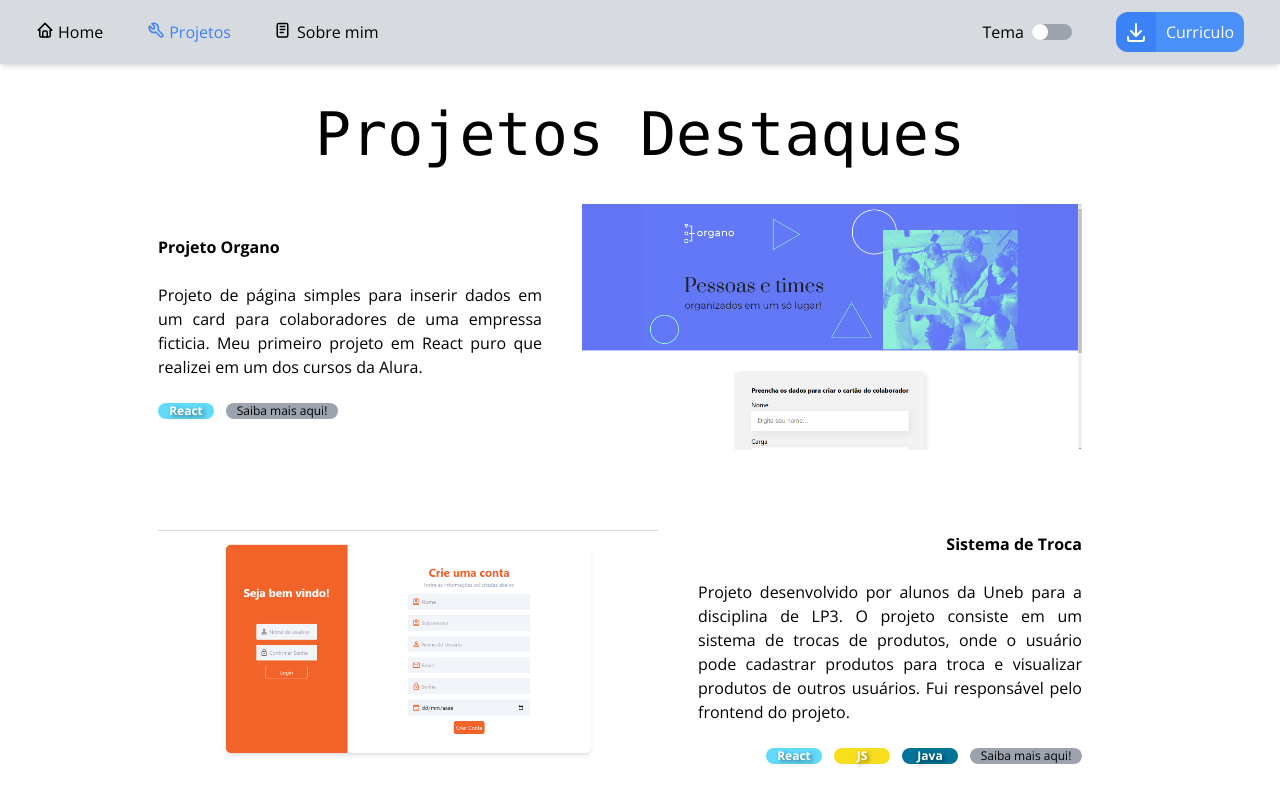
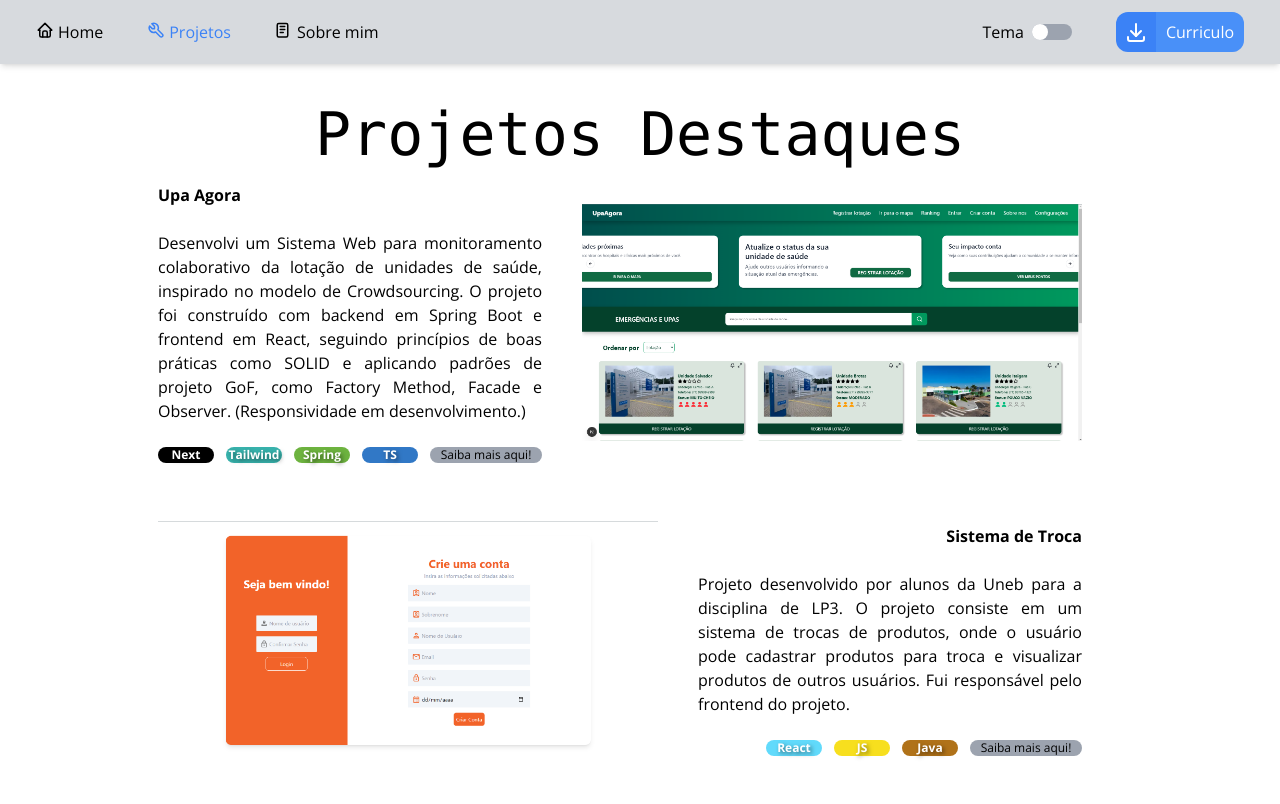
Before and after one commit to N1nh4/portifolio, a Next.js app: page /Projetos in a window 1280 px wide. Shown: the top 804 px of the page. Built offline with nearby package versions, Linux system fonts and the light colour scheme.

Commit message:
add projeto upaagora

```diff
--- a/src/data/projetos.ts
+++ b/src/data/projetos.ts
@@ -11,10 +11,10 @@ export interface Projetos {
 export const projetos: Projetos[] = [
     {
         id: 1,
-        titulo: 'Projeto Organo',
-        descricao: 'Projeto de página simples para inserir dados em um card para colaboradores de uma empressa ficticia. Meu primeiro projeto em React puro que realizei em um dos cursos da Alura.',
-        imagem: '/imagens/projetoDestaque4.png',
-        categoria: [4],
+        titulo: 'Upa Agora',
+        descricao: 'Desenvolvi um Sistema Web para monitoramento colaborativo da lotação de unidades de saúde, inspirado no modelo de Crowdsourcing. O projeto foi construído com backend em Spring Boot e frontend em React, seguindo princípios de boas práticas como SOLID e aplicando padrões de projeto GoF, como Factory Method, Facade e Observer. (Responsividade em desenvolvimento.)',
+        imagem: '/imagens/upaagora.png',
+        categoria: [5, 6, 12, 7 ],
         saibaMais: 'https://projeto-organo.vercel.app/',
         invertido: false,
 
--- a/src/data/projetosGeral.ts
+++ b/src/data/projetosGeral.ts
@@ -43,11 +43,11 @@ export const ProjetosGeral: ProjetosGeral[] = [
     },
     {
         id: 5,
-        titulo: 'Portifólio',
-        descricao: 'Projeto deste portifólio. Consiste as principais informações sobre mim e meus projetos. Usando framework e tecnologias do frontend, como React, Next, TailwindCSS e Typescript.',
-        imagem: '/imagens/projeto5.jpeg',
-        categoria: [4, 5, 6, 7],
-        saibaMais: '',
+        titulo: 'Projeto Organo',
+        descricao: 'Projeto de página simples para inserir dados em um card para colaboradores de uma empressa ficticia. Meu primeiro projeto em React puro que realizei em um dos cursos da Alura.',
+        imagem: '/imagens/projetoDestaque4.png',
+        categoria: [4],
+        saibaMais: 'https://projeto-organo.vercel.app/',
     },
     {
         id: 6,
--- a/src/data/tecnologias.ts
+++ b/src/data/tecnologias.ts
@@ -13,6 +13,7 @@ export const tecnologias: { [id: number]: Tecnologia } = {
     7: { nome: 'TS', cor: '#3178C6' },
     8: { nome: 'Python', cor: '#3776AB' },
     9: { nome: 'C', cor: '#659AD2' },
-    10: { nome: 'Java', cor: '#007396' },
+    10: { nome: 'Java', cor: '#B07219' },
     11: { nome: 'Flask', cor: '#000000' },
+    12: { nome: 'Spring', cor: '#6DB33F' },
 };
```
Also changed, not shown: public/imagens/upaagora.png (added).
